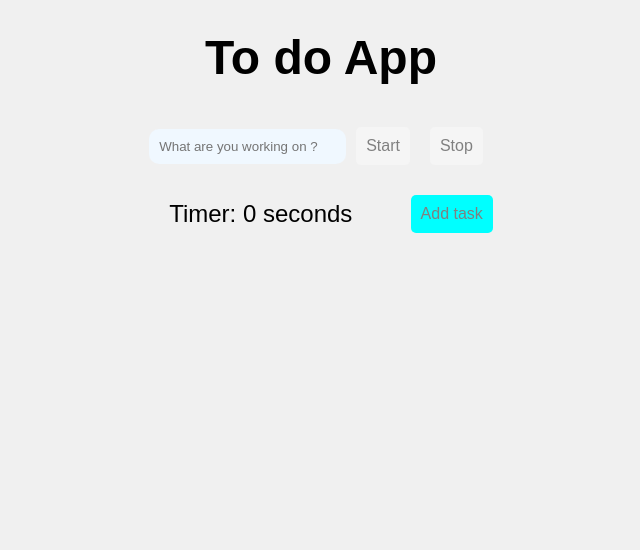
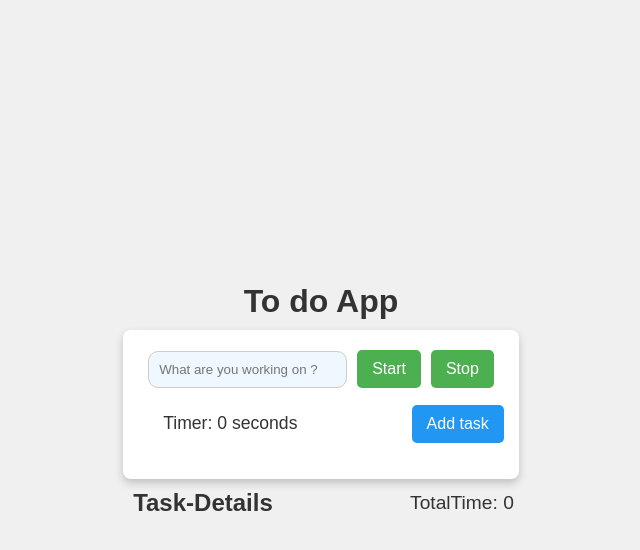
Before and after one commit to indureka/Time-Tracker, a React (Vite) app: page / in a window 1280 px wide. Shown: the top 550 px of the page, without its empty margins (319-959 px from the left). Built offline with nearby package versions, Linux system fonts and the light colour scheme.

Commit message:
updated files

```diff
--- a/src/App.css
+++ b/src/App.css
@@ -1,62 +1,93 @@
-*{
+/* General Styling */
+* {
   padding:0;
   margin:0;
   font-family: sans-serif;
+  box-sizing: border-box;
 }
 
 body {
   display: flex;
   justify-content: center;
   align-items: center;
-  height: auto;
+  min-height: 100vh;
   background-color: #f0f0f0;
 }
 
 h1 {
-  color: black;
+  color: #333;
   text-align: center;
-  margin:20px;
-  padding:10px;
-  font-size: 3rem;
+  margin:10px;
+  font-size: 2rem;
 }
+
+/* Task Input */
 
 .input-container{
   display: flex;
   justify-content: center;
   align-items: center;
   gap: 10px;
-  width: 80%;
-  max-width: 800px;
-  height: 100px;
-  margin: 20px auto;
-
+  width: 100%;
   padding: 20px;
+  box-shadow: 0px 4px 8px rgba(0, 0, 0, 0.2);
+  border-radius: 8px;
+  background-color: white;
 }
 
 .input-field {
   background-color: aliceblue;
   padding:10px;
   color:grey;
-  border:none;
+  border:1px solid #ccc;
   border-radius: 10px;
+  margin: 0 5px;
 
 }
 .input-field:hover {
   border: 1px solid aqua;
 }
 
-.btn {
-  margin:10px;
-  padding:10px;
-  background-color: whitesmoke;
-  border:none;
+.btn, .add-btn {
+  padding: 10px 15px;
+  background-color: #4CAF50;
+  color: #fff;
   font-size: 1rem;
-  color:gray;
+  border: none;
+  border-radius: 5px;
+  cursor: pointer;
+  transition: background-color 0.3s;
+  margin: 0 5px;
 }
 
-.btn:hover {
-  background-color: rgb(51, 185, 247);
-  color: white;
+.btn:hover, .add-btn:hover {
+  background-color: #45a049;
+}
+
+.add-btn {
+  background-color: #2196F3;
+}
+
+.add-btn:hover {
+  background-color: #1e88e5;
+}
+
+/* Task Display */
+
+.box-title {
+  width: 100%;
+  display: flex;
+  justify-content: space-between;
+  align-items: center;
+  max-width: 1358px;
+  margin:10px;
+
+}
+.time-taken {
+  color:#333;
+  font-weight: 500;
+  font-size: 1.2rem;
+  padding-right:15px;
 }
 
 .task-input {
@@ -73,32 +104,18 @@ h1 {
   width:100%;
   margin:10px;
 }
-
-.add-btn {
-  margin:10px;
-  padding:10px;
-  background-color: aqua;
-  border:none;
-  font-size: 1rem;
-  color:gray;
-}
-
-.add-btn:hover {
-  color: white;
-  background-color: rgb(80, 131, 197);
-}
-
 .timer {
   padding:5px 20px 5px 0;
   margin:10px;
-  font-size: 1.5rem;
+  font-size: 1.1rem;
   font-weight: 500;
+  color:#333;
 }
 
 h4{
   text-align: center;
-  font-size: 2rem;
-  color:grey;
+  font-size: 1.5rem;
+  color:#333;
 }
 
 .task-list {
@@ -109,7 +126,8 @@ h4{
   border-bottom: 1px solid #ccc;
   margin: 5px 0;
   width:100%;
-
+  box-shadow: 0px 2px 5px rgba(0, 0, 0, 0.1);
+  background-color: #fafafa;
 }
 
 .task-list div {
@@ -134,11 +152,19 @@ button:hover {
   background-color: #d32f2f;
 }
 
-.time-detail {
-  padding:10px;
+.task-list p {
+  margin: 0;
+  color: #333;
 }
 
-.time-detail p {
-  display: inline;
-  margin-right: 10px;
+.time-detail {
+  display: flex;
+  flex-direction: column;
+  font-size: 0.9rem;
+  color: #555;
 }
+
+.text{
+  font-weight: bold;
+  color: #333;
+}
--- a/src/App.jsx
+++ b/src/App.jsx
@@ -1,23 +1,13 @@
-import { useState } from 'react'
-import TaskInput from './Components/TaskInput'
-import TaskList from './Components/TaskList'
-import Task from './Components/Task'
-import TaskManager from './Components/TaskManager'
+import TaskManager from "./Components/TaskManager";
 
-import './App.css'
+import "./App.css";
 
 function App() {
-
-
   return (
     <>
-      {/* <TaskInput/>
-      <TaskList/>
-      <Task/> */}
-      <TaskManager/>
-
+      <TaskManager />
     </>
-  )
+  );
 }
 
-export default App
+export default App;
--- a/src/Components/Task.jsx
+++ b/src/Components/Task.jsx
@@ -1,4 +1,5 @@
 import React from "react";
+
 
 
 
@@ -8,17 +9,18 @@ const Task = ({task, removeTask }) => {
 
 
         <div key={task.id}>
-            <h4>Task-Details</h4>
+
+
             <div className="task-list">
                 <div>
-                    <p>Task:{task.taskName}</p>
+                    <p><span className="text">Task:</span>{task.taskName}</p>
                 </div>
                 <div className="time-detail">
-                    <p>Start Time:   {task.startTime}</p>
+                    <p><span className="text">Start Time:  </span>{task.startTime}</p>
                     <br/>
-                    <p>Stop Time:    {task.stopTime}</p>
+                    <p><span className="text">Stop Time:  </span>  {task.stopTime}</p>
                     <br/>
-                    <p>Time Taken:   {task.totalTime} seconds</p>
+                    <p><span className="text">Time Taken: </span>  {task.totalTime} seconds</p>
                 </div>
                 <div>
                     <button onClick={removeTask}>Remove Task</button>
--- a/src/Components/TaskInput.jsx
+++ b/src/Components/TaskInput.jsx
@@ -1,45 +1,27 @@
 import React, { useEffect, useState } from "react";
 import TaskManager from "./TaskManager";
 
-
-
 const TaskInput = ({ addTask }) => {
-
-    const [taskName,setTaskName] = useState('')
-    const [isRunning,setIsRunning] = useState(false)
-    const [count,setCount] = useState(0)
-    const [startTime,setStartTime] = useState('')
-    const [stopTime,setStopTime] = useState('')
-
-
+  const [taskName, setTaskName] = useState("");
+  const [isRunning, setIsRunning] = useState(false);
+  const [count, setCount] = useState(0);
+  const [startTime, setStartTime] = useState("");
+  const [stopTime, setStopTime] = useState("");
 
   const handleChange = (event) => {
-        setTaskName(event.target.value)
-
-    }
+    setTaskName(event.target.value);
+  };
 
   const handleSubmit = (event) => {
     event.preventDefault();
 
-
     // Only add task if the timer has stopped
-        if (!isRunning && taskName && startTime && stopTime)
-
-            // if (!taskName || !startTime || !stopTime)
-            {
+    if (!isRunning && taskName && startTime && stopTime) {
       addTask(taskName, startTime, stopTime, count);
       resetForm();
     } else {
       console.error("Please complete the task properly.");
     }
-
-        // if (!taskName || !startTime || !stopTime) {
-        //     setErrorMessage("Invalid task data. Please complete the task properly.");
-        //     return;
-        //   }
-
-        //   addTask(taskName, startTime, stopTime, count); // Send task to TaskManager
-        //   resetForm();
   };
 
   const resetForm = () => {
@@ -47,92 +29,68 @@ const TaskInput = ({ addTask }) => {
     setCount(0); // Reset timer
     setStartTime(""); // Reset start time
     setStopTime(""); // Reset stop time
-
   };
 
-
-        // if (taskName && startTime && stopTime) {
-        //     addTask(taskName, startTime, stopTime, count); // Send task to TaskManager
-        //     setTaskName('');
-        //     setCount(0);
-        //     setStartTime('');
-        //     setStopTime('');
-        //   }
-
-
-        // console.log('task submitted:',taskName)
-        // setTaskName('')
-        // setCount(0)
-        // setStartTime(''); // Clear start time
-        // setStopTime(''); // Clear stop time
-
-
   const startTimer = () => {
-        setIsRunning(true)   // starts the timer
+    setIsRunning(true); // starts the timer
     setStartTime(new Date().toLocaleString()); // store start time
-        console.log('timer On')
-    }
+    console.log("timer On");
+  };
 
   const stopTimer = () => {
-        setIsRunning(false)// stops the timer
+    setIsRunning(false); // stops the timer
     setStopTime(new Date().toLocaleString()); // store stop time
-        console.log('timer Off')
-    }
+    console.log("timer Off");
+  };
 
   useEffect(() => {
     let counter;
 
-    if(isRunning) {
+    if (isRunning) {
       counter = setInterval(() => {
-            setCount(prevCount => prevCount +1);
+        setCount((prevCount) => prevCount + 1);
         //  console.log(prevCount);
       }, 1000);
     }
-    return () =>
-
-     clearInterval(counter);
-
-
+    return () => clearInterval(counter);
   }, [isRunning]);
 
-
-
-    return(
-
+  return (
     <>
-
-<       h1>To do App</h1>
+      <h1>To do App</h1>
 
       <div className="input-container">
-
-
-
         <form onSubmit={handleSubmit}>
           <div className="task-input">
-            <input type="text" value={taskName} onChange={handleChange}
+            <input
+              type="text"
+              value={taskName}
+              onChange={handleChange}
               placeholder="What are you working on ?"
-            required className="input-field"/>
+              required
+              className="input-field"
+            />
 
-            <button type="button" onClick={startTimer} className="btn">Start</button>
+            <button type="button" onClick={startTimer} className="btn">
+              Start
+            </button>
 
-            <button type="button" onClick={stopTimer} className="btn">Stop</button>
-
+            <button type="button" onClick={stopTimer} className="btn">
+              Stop
+            </button>
           </div>
           <div>
             <span className="task-detail">
               <span className="timer">Timer: {count} seconds</span>
-                    <button type="submit" className="add-btn">Add task</button>
+              <button type="submit" className="add-btn">
+                Add task
+              </button>
             </span>
           </div>
-
-
-
         </form>
-
       </div>
-
     </>
-    )
-}
+  );
+};
 
 export default TaskInput;
--- a/src/Components/TaskManager.jsx
+++ b/src/Components/TaskManager.jsx
@@ -2,39 +2,57 @@ import React, { useState } from "react";
 import TaskInput from "./TaskInput";
 import TaskList from "./TaskList";
 
+const TaskManager = () => {
+  const [taskArray, setTaskArray] = useState([]);
+  const [totalConsumedTime, setTotalConsumedTime] = useState(0);
 
+  // Add task
 
-const TaskManager = () => {
+  const addTask = (taskName, startTime, stopTime, totalTime) => {
+    const newTask = {
+      id: Date.now(),
+      taskName,
+      startTime,
+      stopTime,
+      totalTime,
+    };
+    const updatedTask = [...taskArray, newTask];
+    setTaskArray(updatedTask);
 
-const [taskArray, setTaskArray] = useState([]);
+    setTotalConsumedTime(calculateTime(updatedTask));
 
-const addTask = (taskName, startTime, stopTime, totalTime) =>{
-    setTaskArray(currentTask =>
-    [...currentTask,
-       {id: Date.now(), taskName, startTime, stopTime, totalTime}]
-    );
-    console.log("added",setTaskArray)
+    console.log("added", setTaskArray);
     console.log(taskArray);
   };
 
+  // Calculate totaltime consumed
 
+  const calculateTime = (taskArray) => {
+    return taskArray.reduce((acc, task) => acc + task.totalTime, 0);
+  };
+
+  // Remove task
 
   const removeTask = (index) => {
-    setTaskArray(currentTask => currentTask.filter ((item, i) => i !== index));
+    const updatedTask = taskArray.filter((item, i) => i !== index);
+    setTaskArray(updatedTask);
+
+    setTotalConsumedTime(calculateTime(updatedTask));
   };
 
   return (
+    <div className="main-div">
+      <TaskInput addTask={addTask} />
 
+      <div className="box-title">
+        <h4>Task-Details</h4>
 
-        <div>
+        <p className="time-taken">TotalTime: {totalConsumedTime} </p>
+      </div>
 
-      <TaskInput addTask={addTask}/>
-
-      <TaskList taskArray={taskArray} removeTask={removeTask}/>
-
+      <TaskList taskArray={taskArray} removeTask={removeTask} />
     </div>
   );
 };
 
-
 export default TaskManager;
```
Also changed, not shown: src/Components/TaskList.jsx (+8 -20 lines), 1 other file (tests, documents, lock files or other folders). Lines whose indentation alone changed are shown as unchanged.
